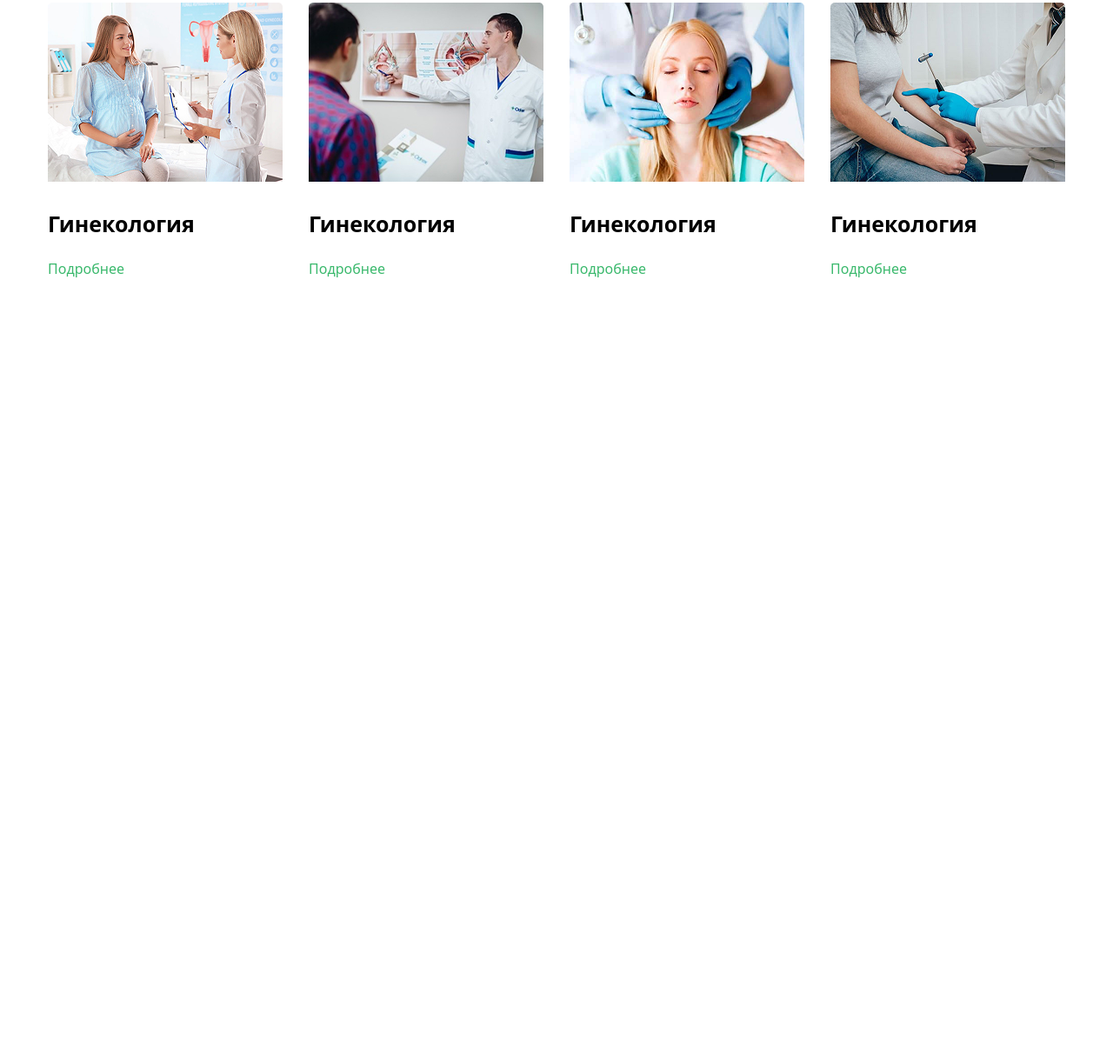
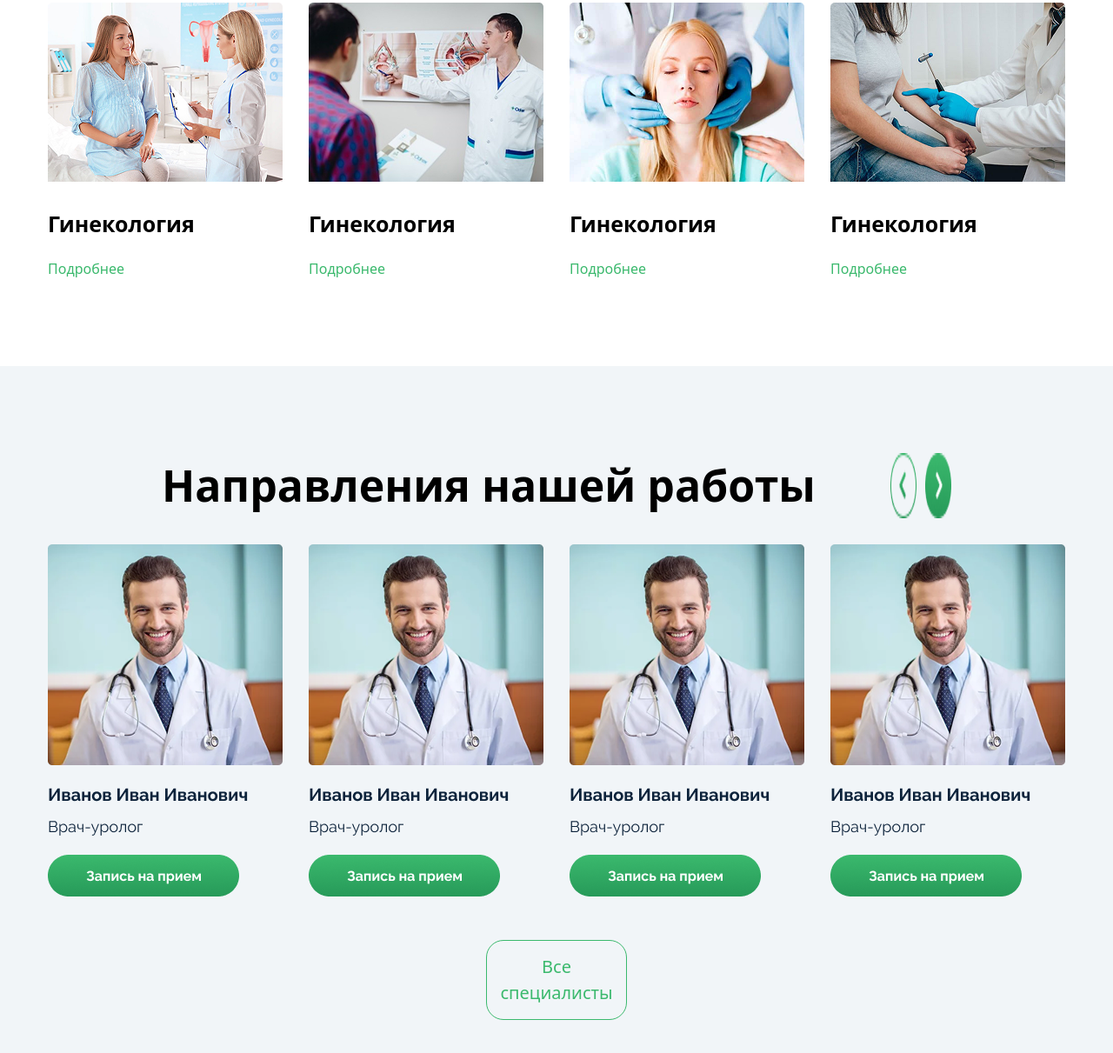
Before and after one commit to solopolo972-design/My-third-homework-in-git, a website: page src/index.html in a window 1280 px wide. Shown: the part 2360-3571 px from the top of the page at 87% size. Before the commit the page ends 2681 px from the top, so only its background shows below. Drawn offline with nearby package versions, Linux system fonts and the light colour scheme; files that its build step writes are made by us from their sources.

Commit message:
section 5 is ready

```diff
--- a/src/index.html
+++ b/src/index.html
@@ -94,5 +94,21 @@
        </div>
     </div>
 
+    <div class="mt-[100px] bg-[#F1F5F8] p-[100px]">
+        <div class="flex justify-center justify-evenly mb-[30px]">
+            <h1 class="text-[50px] font-bold">Направления нашей работы</h1>
+            <img src="./Скрол.png" alt="">
+       </div>
+       <div class="flex justify-center gap-[30px] mt-[30xp0]">
+        <img src="./1.png" alt="">
+        <img src="./1.png" alt="">
+        <img src="./1.png" alt="">
+        <img src="./1.png" alt="">
+       </div>
+       <div class=" w-[15%] m-auto mt-[50px]">
+            <button class="text-[#3BB96D] text-[20px] p-[15px] rounded-[20px] border-solid border-[#3BB96D] border-[1px]">Все специалисты</button>
+       </div>
+    </div>
+
 </body>
 </html>
```
